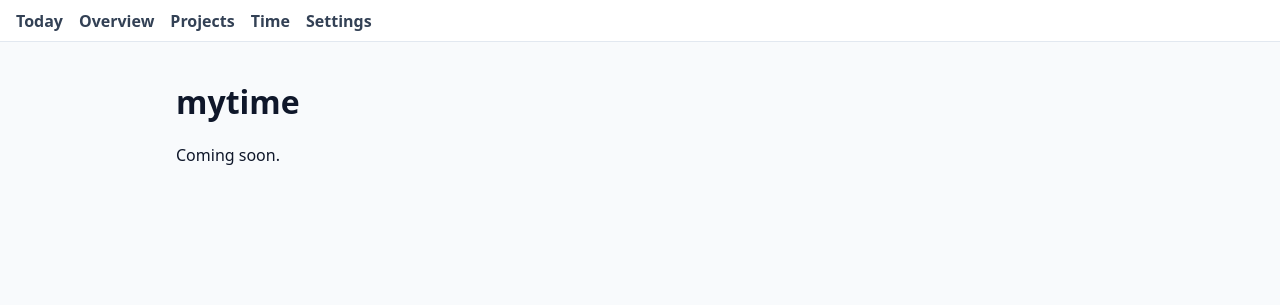
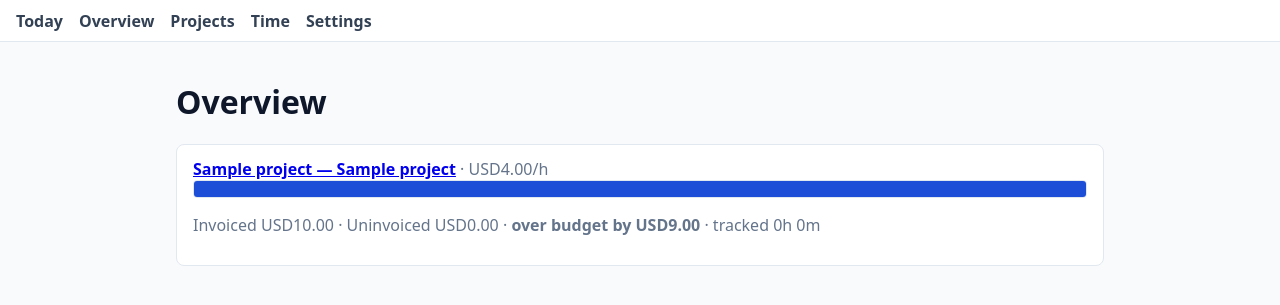
Before and after one commit to aaronschiff/mytime, a FastAPI app: page / in a window 1280 px wide. Shown: the top 305 px of the page. Run offline with FastAPI, Linux system fonts and the light colour scheme; tables that the repository leaves empty hold one stand-in row (values such as "Sample post").

Commit message:
feat: budget summary, Overview cards, and project-detail budget bar
Co-Authored-By: Claude Sonnet 4.6 <noreply@anthropic.com>

```diff
--- a/mytime/main.py
+++ b/mytime/main.py
@@ -1,8 +1,5 @@
-from fastapi import FastAPI, Request
+from fastapi import FastAPI
 from fastapi.staticfiles import StaticFiles
-from fastapi.responses import HTMLResponse
-
-from mytime.templating import templates
 
 app = FastAPI(title="mytime")
 app.mount("/static", StaticFiles(directory="mytime/static"), name="static")
@@ -25,13 +22,10 @@ from mytime.routers import settings as settings_router
 from mytime.routers import projects as projects_router
 from mytime.routers import time_entries as time_router
 from mytime.routers import today as today_router
+from mytime.routers import overview as overview_router
 
+app.include_router(overview_router.router)
 app.include_router(settings_router.router)
 app.include_router(projects_router.router)
 app.include_router(time_router.router)
 app.include_router(today_router.router)
-
-
-@app.get("/", response_class=HTMLResponse)
-def home(request: Request):
-    return templates.TemplateResponse(request, "_placeholder.html")
--- a/mytime/static/app.css
+++ b/mytime/static/app.css
@@ -15,3 +15,6 @@ tr.running { background:#dcfce7; }
 tr.running .elapsed { color:var(--run); font-weight:700; }
 tr.running td:first-child::before { content:"● "; color:var(--run); animation:pulse 1.2s infinite; }
 @keyframes pulse { 0%,100%{opacity:1} 50%{opacity:.3} }
+.bar { display:flex; height:18px; border:1px solid var(--line); border-radius:4px; overflow:hidden; background:#fff; }
+.seg-inv { background:#1d4ed8; } .seg-unv { background:#93c5fd; } .seg-rem { background:#e2e8f0; }
+.card { background:#fff; border:1px solid var(--line); border-radius:8px; padding:.8rem 1rem; margin:.6rem 0; }
--- /dev/null
+++ b/mytime/templates/_budget_bar.html
@@ -0,0 +1,22 @@
+{% set inv = s.invoiced_value | float %}
+{% set unv = s.uninvoiced_value | float %}
+{% if s.project.budget is not none %}
+  {% set scale = [s.project.budget | float, (inv + unv)] | max %}
+{% else %}
+  {% set scale = [(inv + unv), 1] | max %}
+{% endif %}
+<div class="bar">
+  <span class="seg seg-inv" style="width:{{ (inv / scale * 100) if scale else 0 }}%"></span>
+  <span class="seg seg-unv" style="width:{{ (unv / scale * 100) if scale else 0 }}%"></span>
+  {% if s.project.budget is not none and not s.over_budget %}
+    <span class="seg seg-rem" style="width:{{ (s.budget_remaining | float / scale * 100) if scale else 0 }}%"></span>
+  {% endif %}
+</div>
+<p class="muted">
+  Invoiced {{ s.invoiced_value | money(currency) }} ·
+  Uninvoiced {{ s.uninvoiced_value | money(currency) }} ·
+  {% if s.project.budget is none %}no budget
+  {% elif s.over_budget %}<strong>over budget by {{ s.exceedance | money(currency) }}</strong>
+  {% else %}remaining {{ s.budget_remaining | money(currency) }}{% endif %}
+  · tracked {{ s.total_tracked_seconds | hm }}
+</p>
--- /dev/null
+++ b/mytime/templates/overview.html
@@ -0,0 +1,14 @@
+{% extends "base.html" %}
+{% block title %}Overview — mytime{% endblock %}
+{% block content %}
+<h1>Overview</h1>
+{% for s in summaries %}
+  <div class="card">
+    <strong><a href="/projects/{{ s.project.id }}">{{ s.project.client_name }} — {{ s.project.name }}</a></strong>
+    <span class="muted">· {{ s.project.hourly_rate | money(currency) }}/h</span>
+    {% include "_budget_bar.html" %}
+  </div>
+{% else %}
+  <p class="muted">No active projects. <a href="/projects/new">Add one.</a></p>
+{% endfor %}
+{% endblock %}
--- a/mytime/templates/project_detail.html
+++ b/mytime/templates/project_detail.html
@@ -7,6 +7,7 @@
   · {{ project.status }}</p>
 {% if project.description %}<p>{{ project.description }}</p>{% endif %}
 <p><a href="/projects/{{ project.id }}/edit">Edit project</a></p>
+{% if summary %}<div class="card">{% include "_budget_bar.html" %}</div>{% endif %}
 
 <section id="detail-body">{% include "_project_detail_body.html" %}</section>
 {% endblock %}
```
Also changed, not shown: mytime/routers/overview.py (added, +19 -0 lines), mytime/routers/projects.py (+5 -4 lines), mytime/services/budget.py (added, +51 -0 lines), tests/test_budget_service.py (added, +45 -0 lines), tests/test_overview_routes.py (added, +6 -0 lines), tests/test_smoke.py (+1 -1 lines).
